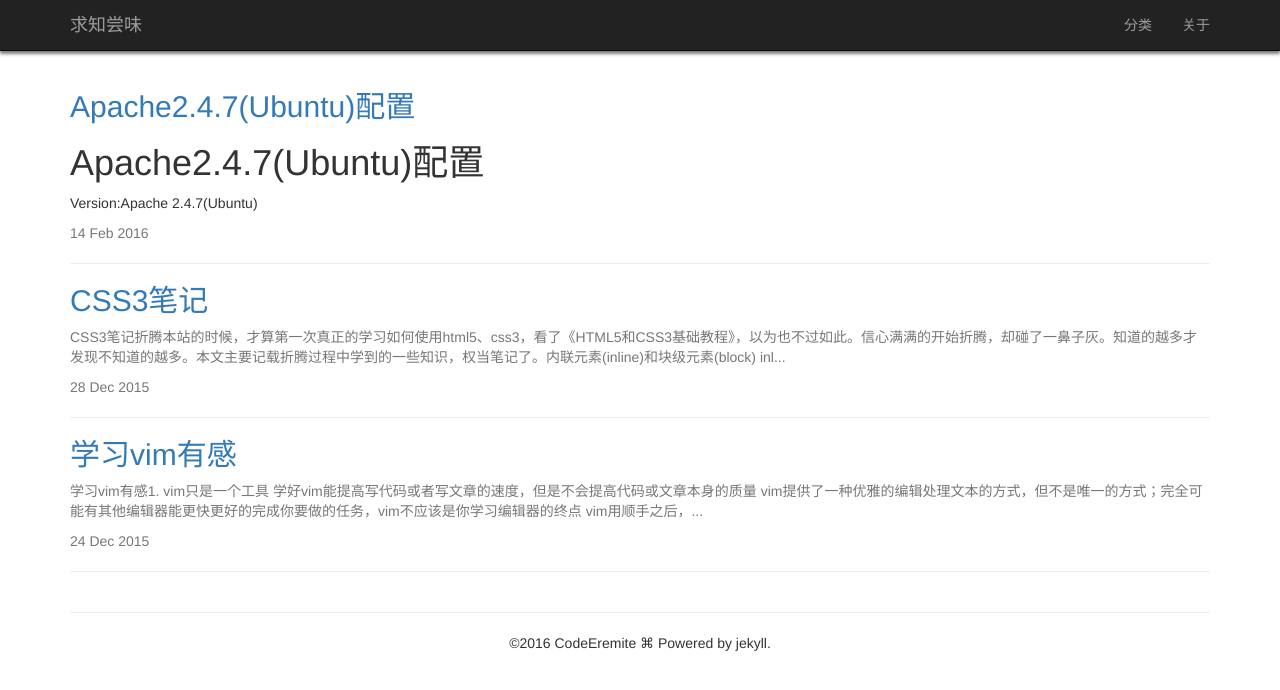
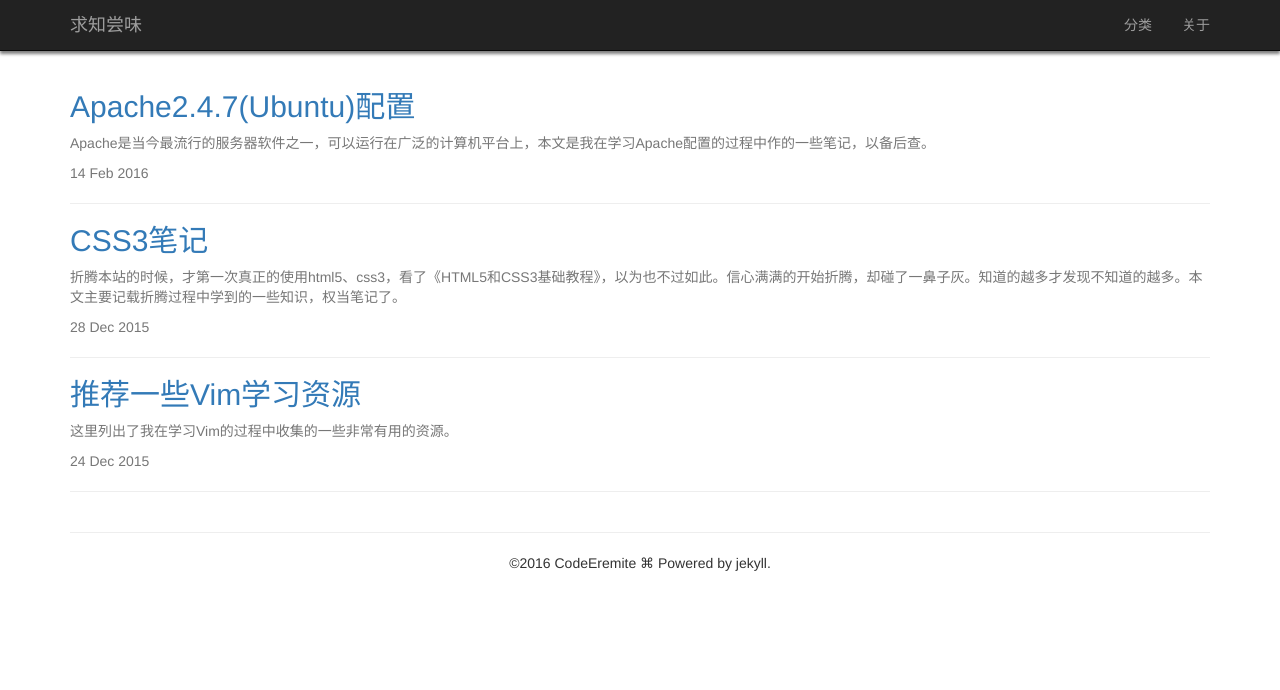
Before and after one commit to CodeEremite/codeeremite.github.io, a Jekyll site: the page built from index.html, in a window 1280 px wide. Shown: the top 690 px of the page. Built offline with Jekyll 4.4.1, drawn with Linux system fonts in a browser that asks for light colours; nearby versions of some CDN libraries; the list of posts is cut into pages by our own code; some of the changed lines change nothing that is shown.

Commit message:
1.add new article about configuring apache2.4.7 in Ubuntu 2.add some meta message for every article 3.modify the article about vim,reorganize the article structure
 Changes to be committed:
    modified:   _config.yml
    deleted:    _posts/2015-12-24-how-to-learn-vim.md
    new file:   _posts/2015-12-24-vim-resources.md
    modified:   _posts/2015-12-28-about-css3.md
    deleted:    _posts/2016-02-13-apache2-config.md
    new file:   _posts/2016-02-14-apache2-config.md
    modified:   index.html

```diff
--- a/_config.yml
+++ b/_config.yml
@@ -6,4 +6,4 @@ email: codefighter@foxmail.com
 
 gems: [jekyll-paginate]
 paginate: 8
-paginate_path: "page:num"
+paginate_path: "blog/page:num"
--- a/_posts/2015-12-24-how-to-learn-vim.md
+++ /dev/null
@@ -1,65 +0,0 @@
----
-title: 学习vim有感
-date: 2015-12-24 21:05:13 +0800
-layout: default
-categories: vim
-tags: vim
----
-
-# 学习vim有感
-
-## 1. vim只是一个工具
-- 学好vim能提高写代码或者写文章的速度，但是**不会提高代码或文章本身的质量**
-
-- vim提供了一种优雅的编辑处理文本的方式，但不是唯一的方式；完全可能有其他编辑器能更快更好的完成你要做的任务，**vim不应该是你学习编辑器的终点**
-
-- vim用顺手之后，我会去学Emacs
-
-## 2. vim学习要循序渐近
-
-vim的一大优点是其可配置性，加上各种各样的插件，其功能几乎可以无限扩展，这也是vim能流行至今一个很重要的原因。
-
-网上介绍各种插件，用github分享自己vim配置的高手很多，一般还会附上各种令人眼花缭乱的配置截图，作为vim新手，我们不应该沉迷于这些浮华表象，踏踏实实打好基础才是第一步应该干的事情。
-
-**只有具备扎实的基础知识，才能更好的驾驭各种插件，才能在插件之间以及插件与配置之间出现冲突时解决他们，才能真正的让vim的行为如你所愿。**
-
-这里**推荐四个学习材料**：
-
-1. vim自带: vimtutor
-2. [《VIM User Manual》](http://www.eandem.co.uk/mrw/vim/usr_doc/index.html)
-3. [《Vim实用技巧》](http://item.jd.com/11445638.html)即大名鼎鼎的Practical Vim
-4. [《Learn Vimscript the Hard Way》](http://learnvimscriptthehardway.stevelosh.com/)
-
-*材料1、2、3比较基础，材料2比较长，但应该通读一遍，都记住不现实，实际上平常也不可能用到所有的命令，但是对一些概念应该有正确的认识，碰到问题的时候知道在哪儿找就可以了，材料3讲了一些操作思维，绝对值得买一本，经常看看*
-*材料4相对高级一点，如果你打算自己写插件，你绝对不应该错过。即使不写插件，前1/3部分也值得一看，看完你就能看懂大部分vimrc里的设置，并能自己根据需要定制你的vim了。*
-
-**学习时，不要只看不练，一定要一边看一边练！！！**
-
-**万丈高楼始于平地，切记！**
-
-## 3. 打造属于自己的vim
-
-即使不使用任何第三方插件，学完上节列出的4个材料，你已经能使用vim高效完成很多工作了，更何况你还可以自己写插件，但是重复发明轮子毕竟不是明智之举，网上已有很多高手写的好用的插件，是时候让他们登场了。这时候可以多看看别人的博客，集万家所长了。
-
-这一阶段我们要打造属于自己的vim了，这里有几个建议：
-
-- 不要简单克隆高手的vim配置，高手的vim配置一般都是慢慢积累的，慢慢成形的，并且每个人的习惯不一样，个人认为更好的方式是学习他们的.vimrc配置，选择其中适合自己的为自己所用
-
-- 插件不要贪多，应该只选适合自己对自己有用的，装完一个插件学习一个插件，你应该了解自己装的插件，一股脑装一堆插件，容易把自己搞晕
-
-- 使用github管理你的vim配置
-
-总之一句话：**“你应该对你自己的vim配置了如指掌”**
-
-下面几篇文章对我帮助比较大，在此向各位致敬：
-
-1.[使用 pathogen + git 管理 Vim 插件](http://lostjs.com/2012/02/04/use-pathogen-and-git-to-manage-vimfiles/) (我的插件管理方式参考的这篇文章)
-
-2.[打造属于自己的Vim神器](http://zilongshanren.com/blog/2014-06-19-make-your-vim-weapon.html) & [打造属于自己的Vim神器:后记](http://zilongshanren.com/blog/2014-06-07-make-your-own-vim-supert-weapon.html)(文中有许多好的建议和资源、文章）
-
-3.[vim常用插件](http://www.wklken.me/category/vim.html)（这位博主把许多插件的使用方法都收集了，可以当帮助文档看了，感谢！）
-
-## 最后
-vim越用越好用
-
-**I love vim.**
--- /dev/null
+++ b/_posts/2015-12-24-vim-resources.md
@@ -0,0 +1,56 @@
+---
+layout:      default
+title:       推荐一些Vim学习资源
+keywords:    vim
+description: 这里列出了我在学习Vim的过程中收集的一些非常有用的资源。
+categories:  [vim]
+tags:        [工具, vim]
+---
+
+# 推荐一些Vim学习资源
+
+下面列出了我在学习Vim的过程中收集的一些有用的资源。
+
+## 资源:教程篇
+1. vim自带: vimtutor
+2. [《VIM User Manual》](http://www.eandem.co.uk/mrw/vim/usr_doc/index.html)
+3. [《Vim实用技巧》](http://item.jd.com/11445638.html)即大名鼎鼎的Practical Vim
+4. [《Learn Vimscript the Hard Way》](http://learnvimscriptthehardway.stevelosh.com/)
+
+<p>Tips:</p>
+*1) 材料1、2、3比较基础，材料2比较长，但应该通读一遍，都记住不现实，实际上平常也不可能用到所有的命令，但是对一些概念应该有正确的认识，碰到问题的时候知道在哪儿找就可以了，材料3讲了一些操作思维，绝对值得买一本，经常看看*
+
+*2) 材料4相对高级一点，如果你打算自己写插件，你绝对不应该错过。即使不写插件，前1/3部分也值得一看，看完你就能看懂大部分vimrc里的设置，并能自己根据需要定制你的vim了。*
+
+## 资源:几篇博文
+1. [使用 pathogen + git 管理 Vim 插件](http://lostjs.com/2012/02/04/use-pathogen-and-git-to-manage-vimfiles/) (我的插件管理方式参考的这篇文章)
+2. [打造属于自己的Vim神器](http://zilongshanren.com/blog/2014-06-19-make-your-vim-weapon.html) & [打造属于自己的Vim神器:后记](http://zilongshanren.com/blog/2014-06-07-make-your-own-vim-supert-weapon.html)(文中有许多好的建议和资源、文章）
+3. [vim常用插件](http://www.wklken.me/category/vim.html)（这位博主把许多插件的使用方法都收集了，可以当帮助文档看了，感谢！）
+
+### 最后叨叨自己的一点感想
+
+#### 1. vim只是一个工具
+
+- 学好vim能提高写代码或者写文章的速度，但是**不会提高代码或文章本身的质量**
+
+- vim提供了一种优雅的编辑处理文本的方式，但不是唯一的方式；完全可能有其他编辑器能更快更好的完成你要做的任务，**vim不应该是你学习编辑器的终点**
+
+- 根据自己的需求去学Vim，别想着一定要学完所有的功能技巧，人生苦短,别跟一个工具较劲。
+
+#### 2. vim学习要循序渐近
+
+- vim的一大优点是其可配置性，加上各种各样的插件，其功能几乎可以无限扩展，这也是vim能流行至今一个很重要的原因。 网上介绍各种插件，用github分享自己vim配置的高手很多，一般还会附上各种令人眼花缭乱的配置截图，作为vim新手，我们不应该沉迷于这些浮华表象，踏踏实实打好基础才是第一步应该干的事情。
+
+- **只有具备扎实的基础知识，才能更好的驾驭各种插件，才能在插件之间以及插件与配置之间出现冲突时解决他们，才能真正的让vim的行为如你所愿。**
+
+- **学习时，一定要一边学一边练！！！** 学习vim和学习所有的工具一样，只有多用才可能用好。**vim越用越好用**
+
+### 3. 打造属于自己的vim
+
+- 即使不使用任何第三方插件，学完推荐的4个教程，你已经能使用vim高效完成很多工作了，更何况你还可以自己写插件，但是重复发明轮子毕竟不是明智之举，网上已有很多高手写的好用的插件，是时候让他们登场了。这时候可以多看看别人的博客，集万家所长了。
+
+- 不要简单克隆高手的vim配置，高手的vim配置一般都是慢慢积累的，慢慢成形的，并且每个人的习惯不一样，个人认为更好的方式是学习他们的.vimrc配置，选择其中适合自己的为自己所用
+
+- 插件不要贪多，应该只选适合自己对自己有用的，装完一个插件学习一个插件，你应该了解自己装的插件，一股脑装一堆插件，容易把自己搞晕。一句话：**“你应该对你自己的vim配置了如指掌”**
+
+- 使用github管理你的vim配置
--- a/_posts/2015-12-28-about-css3.md
+++ b/_posts/2015-12-28-about-css3.md
@@ -1,14 +1,15 @@
 ---
-title: CSS3笔记
-date: 2015-12-28 20:05:13 +0800
-layout: default
-categories: css3
-tags: CSS3
+layout:      default
+title:       CSS3笔记
+keywords:    CSS3
+description: 折腾本站的时候，才第一次真正的使用html5、css3，看了《HTML5和CSS3基础教程》，以为也不过如此。信心满满的开始折腾，却碰了一鼻子灰。知道的越多才发现不知道的越多。本文主要记载折腾过程中学到的一些知识，权当笔记了。
+categories:  [css3]
+tags:        CSS3
 ---
 
 # CSS3笔记
 
-折腾本站的时候，才算第一次真正的学习如何使用html5、css3，看了《HTML5和CSS3基础教程》，以为也不过如此。信心满满的开始折腾，却碰了一鼻子灰。知道的越多才发现不知道的越多。本文主要记载折腾过程中学到的一些知识，权当笔记了。
+折腾本站的时候，才第一次真正的使用html5、css3，看了《HTML5和CSS3基础教程》，以为也不过如此。信心满满的开始折腾，却碰了一鼻子灰。知道的越多才发现不知道的越多。本文主要记载折腾过程中学到的一些知识，权当笔记了。
 
 ## 内联元素(inline)和块级元素(block)
 
--- a/_posts/2016-02-13-apache2-config.md
+++ /dev/null
@@ -1,67 +0,0 @@
----
-title: Apache2.4.7(Ubuntu)配置
-date: 2016-02-14 20:05:13 +0800
-layout: default
-categories: Apache2
-tags: Apache2
----
-
-# Apache2.4.7(Ubuntu)配置
-Version:Apache 2.4.7(Ubuntu)
-
-## apache2配置文件
-主配置文件 /etc/apache2/apache2.conf,其他配置文件由apache2.conf(include)导入
-/etc/apache2/
-    apache2.conf
-    ports.conf
-    /mods-enabled/*.load *.conf
-    /conf-enabled/*.conf
-    /sites-enabled/*.conf
-其中:
-        /etc/apache2/ports.conf     设置服务器端口
-        /etc/apache2/conf-enabled/charset.conf 　网站字符编码配置
-
-        /etc/apache2/envvars 环境变量
-        /etc/apache2/conf-enabled/ 一般性配置文件
-        /etc/apache2/mods-available/ 已安装的模块
-        /etc/apache2/mods-enabled/ 已启用的模块
-        /etc/apache2/sites-available/ 可用站点信息
-        /etc/apache2/sites-enabled/ 已启用的站点信息
-
-
-## 配置命令
-1. IncludeOptional 与 Include 功能一样，在配置文件中导入其他配置文件,不同之处在于，使用IncludeOptional，当通配符没有任何匹配的文件和文件夹时，IncludeOptional指令会忽略而不是引发一个错误.
-2. ServerRoot 用来设置服务器所在目录，一般包含conf/、logs/等子目录。其他配置文件的相对路径基于此目录
-3. ServerAdmin 设置服务器返回客启端的错误信息中包含的管理员邮件地址，便于用户在收到错误信息后能及时与管理员取得联系
-4. Mutex file 并行锁文件存放位置，本地文件夹，在envvar中定义
-5. PidFile 记录启动时监控进程id的文件,在envvar中定义
-6. Timeout 定义Apache在I/O时的等待时间
-
-7. KeepAlive On/Off 是否允许一个持久的连接（一个连接处理超过一个请求）
-8. MaxKeepAliveRequests 100 在一个连接中允许的最大请求数,如果设为0,则无限制数
-9. KeepAliveTimeout 5 等待同一个连接中相同的客户端下一个请求的时间
-
-10. User
-11. Group
-
-12. HostnameLookups Off 记录客户端IP，而不是其网络名
-13. ErrorLog 错误日志文件,如果在<VirtualHost>中未指定文件，则记录在全局log文件中
-14. LogLevel 控制日志文件中信息的严格程度，也可以单独为某一个模块设置此项
-
-15. <Directory> 控制服务器的默认安全模型,默认服务器对除/usr/share 和 /var/www 外的文件没有访问权限,其中/usr/share用于Web应用程序,/var/www用作Web服务器的本地文件夹,如果需要允许访问其他文件，需要在此处定义访问权限，或者在相关的虚拟主机设置中添加访问权限
-Options Indexes 如果文件根目录中没有index.html,浏览器会显示文件根目录的目录列表，如果虚拟目录下没有index.html,浏览器也会显示虚拟目录的目录结构，要禁止显示目录结构列表，只需将Option中的Indexes去掉即可,或在Indexes前加上符号"-"
-
-## 使用apache2ctl控制服务器
-在Ubuntu中,apache2的配置依赖文件envvar,而该文件只在用初始化脚本(apachectl)启动apache2时才会激活。
-
-apache2ctl是一个脚本文件，可供管理员控制服务器，但不是每个linux发行版中的apache http服务器都有这个文件
-
-apache2ctl 的启动参数：
-    configtest  检查设置文件中的语法是否正确
-    fullstatus  显示服务器完整的状态信息
-    graceful    重启服务器，但不会中断原有的连接
-    help        显示帮助信息
-    restart     重启服务器
-    start       启动服务器
-    status      显示服务器摘要的状态信息
-    stop        停止服务器
--- /dev/null
+++ b/_posts/2016-02-14-apache2-config.md
@@ -0,0 +1,81 @@
+---
+layout:      default
+title:       Apache2.4.7(Ubuntu)配置
+keywords:    Apache2
+description: Apache是当今最流行的服务器软件之一，可以运行在广泛的计算机平台上，本文是我在学习Apache配置的过程中作的一些笔记，以备后查。
+categories:  [Apache2]
+tags:        [Apache2, Ubuntu]
+---
+
+# Apache2.4.7(Ubuntu)配置
+
+**注: 不同系统不同版本的apache配置文件管理方式有些许差别(差别主要在于配置文件具体结构，配置命令则是相同的），本文所述基于Apache 2.4.7(Ubuntu)**
+
+## 配置文件结构
+
+主配置文件 /etc/apache2/apache2.conf,其他配置文件在apache2.conf中通过include导入。
+
+配置文件的基本结构:
+
+    /etc/apache2/
+        ./apache2.conf
+        ./ports.conf
+        ./mods-enabled/*.load *.conf
+        ./conf-enabled/*.conf
+        ./sites-enabled/*.conf
+
+/etc/apache2文件夹下一些文件的用途:
+
+        /etc/apache2/envvars                     环境变量,通过apache2ctl启动服务器时会读取该文件，默认配置文件中使用其中定义的环境变量
+        /etc/apache2/ports.conf                  设置服务器监听端口
+        /etc/apache2/conf-enabled/charset.conf 　网站字符编码配置
+        /etc/apache2/conf-enabled/               一般性配置文件
+        /etc/apache2/mods-available/             已安装的模块
+        /etc/apache2/mods-enabled/               已启用的模块
+        /etc/apache2/sites-available/            可用站点信息
+        /etc/apache2/sites-enabled/              已启用的站点信息
+
+Apache2根据功能将配置划分到多个文件中，这样做的好处是配置管理起来比较方便。
+
+不同系统不同版本中Apache2的配置文件的组织方式稍有不同，在Apache2.4.7(Ubuntu)中没有httpd.conf文件,当然你可以新建一个httpd.conf文件，并在apache2.conf中通过include导入来实现你熟悉的配置方式,但个人认为没有这个必要。
+
+另外，以sites-enabled文件夹为例，在终端通过命令可以发现sites-enabled中的文件只是一些连接文件，真身都在sites-available中。这么做的好处是，如果你要配置多个站点，只需在site-available文件中对每个站点新建一个站点配置文件，后续站点的启用和关闭只需在sites-enabled文件夹中建立和删除相应的连接文件即可，不用每次都修改配置文件。
+
+
+## 使用apache2ctl控制服务器
+
+apache2ctl是一个脚本文件，供管理员控制服务器,**不是每个linux发行版中的apache http服务器都有这个文件**。
+
+在Ubuntu中,apache2的配置依赖文件envvars,而该文件只在用初始化脚本(apachectl)启动服务器时才会激活,如果直接用apache2启动，会报错。
+
+    apache2ctl 的启动参数：
+        configtest  检查设置文件中的语法是否正确
+        fullstatus  显示服务器完整的状态信息
+        graceful    重启服务器，但不会中断原有的连接
+        help        显示帮助信息
+        restart     重启服务器
+        start       启动服务器
+        status      显示服务器摘要的状态信息
+        stop        停止服务器
+
+## 常用的配置命令
+1. IncludeOptional 与 Include 功能一样，在配置文件中导入其他配置文件,不同之处在于，使用IncludeOptional，当通配符没有任何匹配的文件和文件夹时，IncludeOptional指令会忽略而不是引发一个错误.
+2. ServerRoot 用来设置服务器所在目录，一般包含conf/、logs/等子目录。其他配置文件的相对路径基于此目录
+3. ServerAdmin 设置服务器返回客启端的错误信息中包含的管理员邮件地址，便于用户在收到错误信息后能及时与管理员取得联系
+4. Mutex file 并行锁文件存放位置，本地文件夹，在envvar中定义
+5. PidFile 记录启动时监控进程id的文件,在envvar中定义
+6. Timeout 定义Apache在I/O时的等待时间
+
+7. KeepAlive On/Off 是否允许一个持久的连接（一个连接处理超过一个请求）
+8. MaxKeepAliveRequests 100 在一个连接中允许的最大请求数,如果设为0,则无限制数
+9. KeepAliveTimeout 5 等待同一个连接中相同的客户端下一个请求的时间
+
+10. User
+11. Group
+
+12. HostnameLookups Off 记录客户端IP，而不是其网络名
+13. ErrorLog 错误日志文件,如果在<VirtualHost>中未指定文件，则记录在全局log文件中
+14. LogLevel 控制日志文件中信息的严格程度，也可以单独为某一个模块设置此项
+
+15. <Directory> 控制服务器的默认安全模型,默认服务器对除/usr/share 和 /var/www 外的文件没有访问权限,其中/usr/share用于Web应用程序,/var/www用作Web服务器的本地文件夹,如果需要允许访问其他文件，需要在此处定义访问权限，或者在相关的虚拟主机设置中添加访问权限
+Options Indexes 如果文件根目录中没有index.html,浏览器会显示文件根目录的目录列表，如果虚拟目录下没有index.html,浏览器也会显示虚拟目录的目录结构，要禁止显示目录结构列表，只需将Option中的Indexes去掉即可,或在Indexes前加上符号"-"
--- a/index.html
+++ b/index.html
@@ -6,11 +6,12 @@ title: 求知尝味
     {% for post in paginator.posts %}
     <div class="article-item">
         <a href="{{ post.url }}"><h2>{{ post.title }}</h2></a>
-        <p class="text-muted">{% if post.excerpt.size > 32 %}
-            {{ post.excerpt }}
-        {% else %}
-            {{ post.content | strip_html | strip_newlines | truncate: 160 }}
-        {% endif %}</p>
+        <p class="text-muted">{{ post.description }}</p>
+        <!--<p class="text-muted">{% if post.excerpt.size > 32 %}-->
+            <!--{{ post.excerpt }}-->
+        <!--{% else %}-->
+            <!--{{ post.content | strip_html | strip_newlines | truncate: 160 }}-->
+        <!--{% endif %}</p>-->
         <!--<p><a href="{{ post.url }}">阅读全文 &raquo;</a></p> -->
         <p class="text-muted">{{ post.date | date_to_string }}</p>
         <hr>
```
